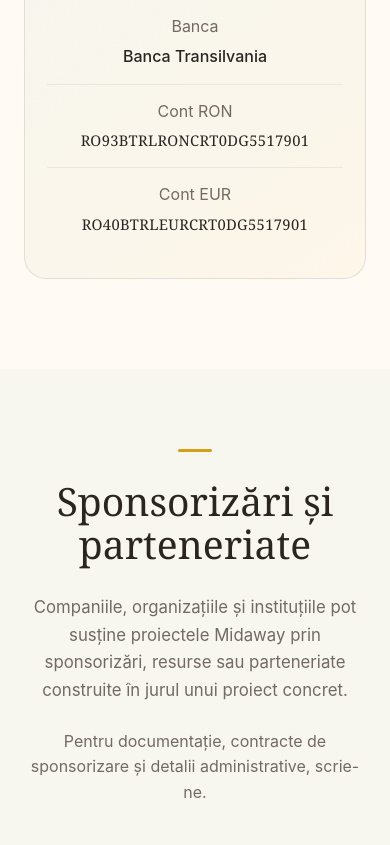
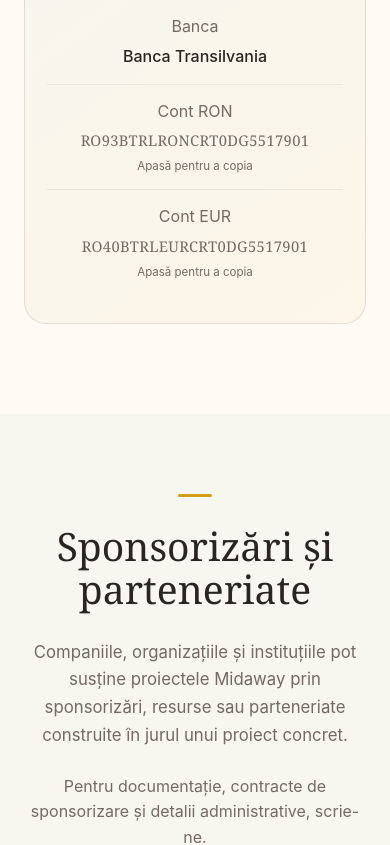
Before and after one commit to madiciunca-ship-it/midaway-association, a React (Vite) app: page /1/sustine in a window 390 px wide. Shown: the part 1240-2085 px from the top of the page. Built offline with nearby package versions, Linux system fonts and the light colour scheme.

Commit message:
git add src/pages/SupportPage.jsx, src/App.css git commit -m "support page and app details" git push

```diff
--- a/src/App.css
+++ b/src/App.css
@@ -1894,8 +1894,45 @@
 }
 
 .support-iban {
+  appearance: none;
+  border: 0;
+  padding: 0;
+  margin: 0;
+  background: transparent;
+  color: var(--midaway-ink);
+  cursor: pointer;
+
+  display: flex;
+  align-items: baseline;
+  gap: 14px;
+
+  text-align: left;
+}
+
+.support-iban-number {
   font-family: Georgia, "Times New Roman", serif;
+  font-size: 1rem;
   letter-spacing: 0.025em;
+}
+
+.support-copy-status {
+  font-family: inherit;
+  font-size: 0.75rem;
+  color: var(--midaway-teal);
+  opacity: 0;
+  transition: opacity 0.2s ease;
+  white-space: nowrap;
+}
+
+.support-iban:hover .support-copy-status,
+.support-iban:focus-visible .support-copy-status {
+  opacity: 1;
+}
+
+.support-iban:focus-visible {
+  outline: 2px solid var(--midaway-teal);
+  outline-offset: 6px;
+  border-radius: 2px;
 }
 
 @media (max-width: 768px) {
@@ -1954,3 +1991,22 @@
     border-radius: 22px;
   }
 }
+
+@media (max-width: 768px) {
+  .support-iban {
+    flex-direction: column;
+    align-items: center;
+    gap: 4px;
+    text-align: center;
+  }
+
+  .support-iban-number {
+    font-size: 0.92rem;
+    overflow-wrap: anywhere;
+  }
+
+  .support-copy-status {
+    opacity: 1;
+    font-size: 0.72rem;
+  }
+}
--- a/src/pages/SupportPage.jsx
+++ b/src/pages/SupportPage.jsx
@@ -1,3 +1,4 @@
+import { useState } from "react";
 import { Link, useParams } from "react-router-dom";
 import Seo from "../components/Seo.jsx";
 
@@ -29,6 +30,9 @@
       eurLabel: "Cont EUR",
       eurIban: "RO40BTRLEURCRT0DG5517901",
 
+      copyIban: "Apasă pentru a copia",
+copiedIban: "Copiat!",
+
     sponsorshipTitle:
       "Sponsorizări și parteneriate",
 
@@ -45,7 +49,7 @@
       "Voluntariat",
 
     volunteerText:
-      "Midaway va avea nevoie și de oameni care vor să se implice în evenimente, documentare, fotografie și video, traduceri, proiecte editoriale, educație sau organizare.",
+      "Midaway va avea nevoie și de oameni care vor să se implice în evenimente, documentarea proiectelor, fotografie și video, traduceri, proiecte editoriale, educație sau organizare.",
 
     volunteerNote:
       "Dacă simți că experiența ta s-ar potrivi unui proiect Midaway, scrie-ne câteva rânduri despre tine.",
@@ -58,15 +62,15 @@
     eyebrow: "Support Midaway",
 
     title:
-      "Some stories need people who help them travel further.",
+      "Some stories need people to help them go further.",
 
     intro:
-      "Midaway Association develops editorial, cultural, educational and intercultural projects. You can support them through a donation, sponsorship, resources, time or expertise.",
+      "Midaway Association develops editorial, cultural, educational and intercultural projects. You can support them through donations and sponsorships, or by contributing resources, time or expertise.",
 
     donationTitle: "Donations",
 
     donationText:
-      "You can directly support Midaway Association projects by bank transfer. Every contribution helps us turn ideas into projects that reach people.",
+      "You can support Midaway Association projects directly by bank transfer. Every contribution helps us turn ideas into projects that reach people.",
 
       bankNameLabel: "Bank",
       bankName: "Banca Transilvania",
@@ -80,14 +84,17 @@
       eurLabel: "EUR account",
       eurIban: "RO40BTRLEURCRT0DG5517901",
 
+      copyIban: "Tap to copy",
+copiedIban: "Copied!",
+
     sponsorshipTitle:
       "Sponsorships and partnerships",
 
     sponsorshipText:
-      "Companies, organisations and institutions can support Midaway projects through sponsorships, resources or partnerships built around a specific project.",
+      "Companies, organisations and institutions can support Midaway projects through sponsorships, by contributing resources, or through partnerships built around specific projects.",
 
     sponsorshipNote:
-      "For documentation, sponsorship agreements and administrative details, write to us.",
+      "For documentation, sponsorship agreements or administrative details, get in touch with us.",
 
     sponsorshipCta:
       "Talk to us",
@@ -96,10 +103,10 @@
       "Volunteering",
 
     volunteerText:
-      "Midaway will also need people who want to get involved in events, documentation, photography and video, translation, editorial projects, education or organisation.",
+      "Midaway will also need people who want to get involved in events, project documentation, photography and video, translation, editorial projects, education or organisation.",
 
     volunteerNote:
-      "If you feel your experience could find a place in a Midaway project, tell us a little about yourself.",
+      "If you feel your experience could contribute to a Midaway project, tell us a little about yourself.",
 
     volunteerCta:
       "Write to us",
@@ -108,10 +115,24 @@
 
 function SupportPage() {
   const { lang = "ro" } = useParams();
+  const [copiedIban, setCopiedIban] = useState(null);
 
   const t =
     supportContent[lang] ||
     supportContent.ro;
+
+    const copyIban = async (iban) => {
+        try {
+          await navigator.clipboard.writeText(iban);
+          setCopiedIban(iban);
+
+          setTimeout(() => {
+            setCopiedIban(null);
+          }, 1500);
+        } catch (error) {
+          console.error("IBAN could not be copied:", error);
+        }
+      };
 
   return (
     <>
@@ -173,18 +194,48 @@
   </div>
 
   <div className="support-bank-row">
-    <span>{t.ronLabel}</span>
-    <strong className="support-iban">
+  <span>{t.ronLabel}</span>
+
+  <button
+    type="button"
+    className="support-iban"
+    onClick={() => copyIban(t.ronIban)}
+    title={t.copyIban}
+    aria-label={`${t.copyIban}: ${t.ronIban}`}
+  >
+    <span className="support-iban-number">
       {t.ronIban}
-    </strong>
-  </div>
+    </span>
 
-  <div className="support-bank-row">
-    <span>{t.eurLabel}</span>
-    <strong className="support-iban">
+    <span className="support-copy-status">
+      {copiedIban === t.ronIban
+        ? t.copiedIban
+        : t.copyIban}
+    </span>
+  </button>
+</div>
+
+<div className="support-bank-row">
+  <span>{t.eurLabel}</span>
+
+  <button
+    type="button"
+    className="support-iban"
+    onClick={() => copyIban(t.eurIban)}
+    title={t.copyIban}
+    aria-label={`${t.copyIban}: ${t.eurIban}`}
+  >
+    <span className="support-iban-number">
       {t.eurIban}
-    </strong>
-  </div>
+    </span>
+
+    <span className="support-copy-status">
+      {copiedIban === t.eurIban
+        ? t.copiedIban
+        : t.copyIban}
+    </span>
+  </button>
+</div>
 </div>
           </div>
         </section>
```
